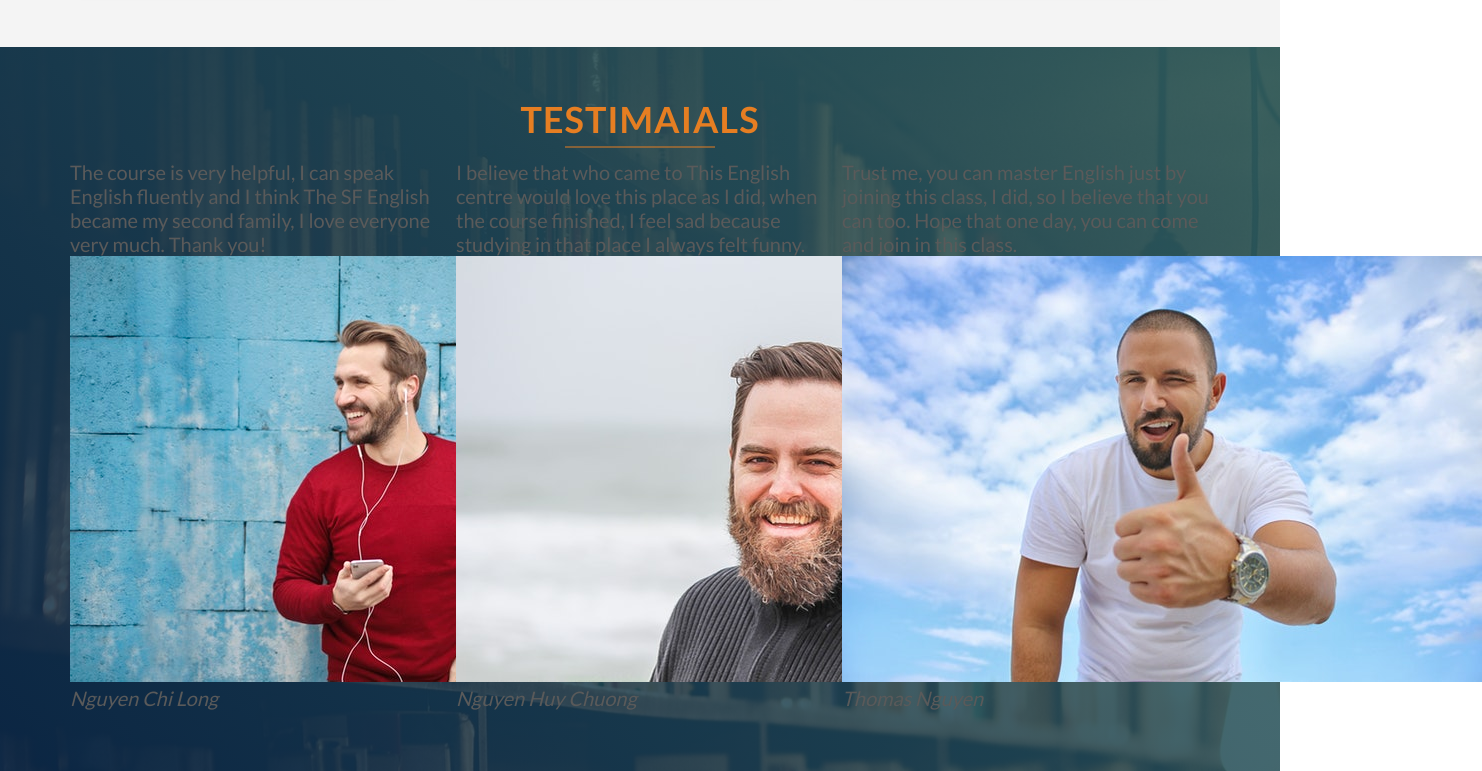
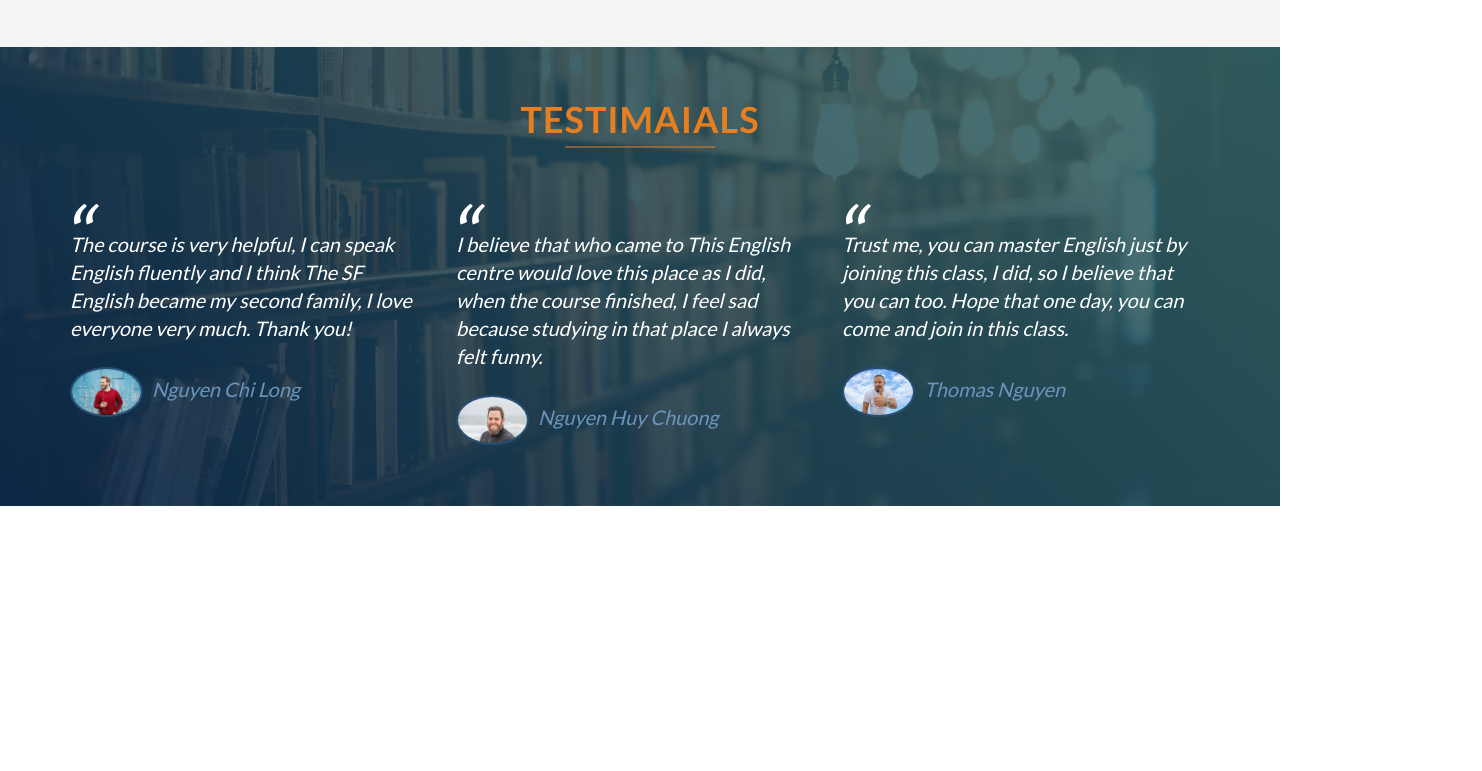
Before and after one commit to nclong162/Weblandingpage, a plain HTML site: page index.html in a window 1280 px wide. Shown: the part 1860-2631 px from the top of the page, 1482 px wide, since content can reach past the window. After the commit the page ends 2366 px from the top, so only its background shows below. Drawn offline with Linux system fonts and the light colour scheme.

Commit message:
Update 5/10

```diff
--- a/Resources/CSS/Styles.css
+++ b/Resources/CSS/Styles.css
@@ -231,4 +231,42 @@ header{
 /* ----------------------------------------- */
 .testimonials-section{
     background-image: linear-gradient(45deg,rgb(2,33,64,0.8),rgb(45,95,93,0.85)), url('../IMG/background2.jpeg');
+    background-position: center;
+    background-size: cover;
+    background-attachment: fixed;
 }
+
+.testimonials-section h2{
+    margin-bottom: 70px;
+}
+blockquote{
+    width: 95%;
+    position: relative;
+    font-style: italic;
+    line-height: 140%;
+    color: white;
+
+}
+
+blockquote::before{
+    content: '\201C';
+    display: block;
+    font-size: 400%;
+    position: absolute;
+    top: -10px;
+    left: -10px;
+}
+
+cite{
+    display: block;
+    color: #6b95bd ;
+    margin-top: 25px;
+}
+
+cite img{
+    height: 50px;
+    border-radius: 50%;
+    border: 2px solid #265077;
+    vertical-align: middle;
+    margin-right: 5px;
+}
```
